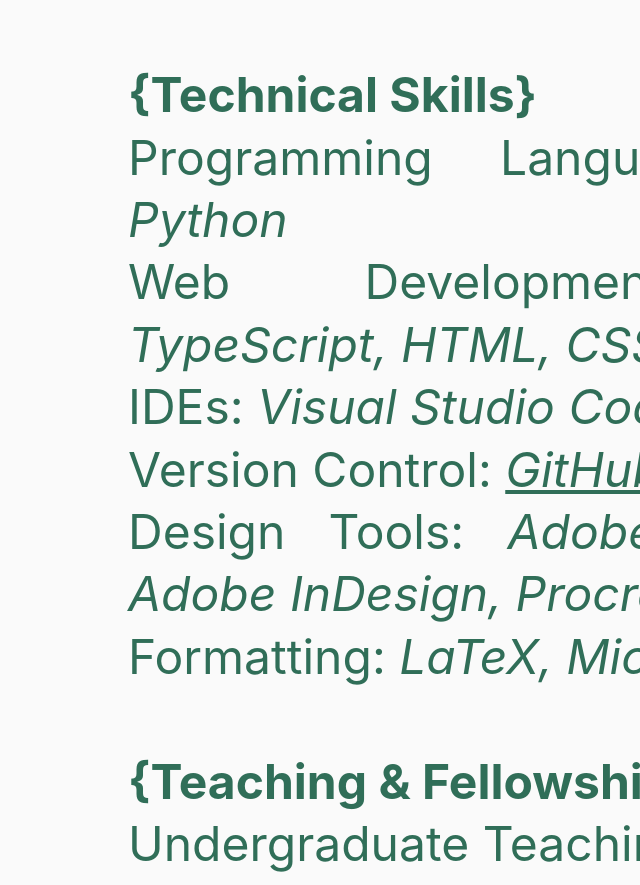
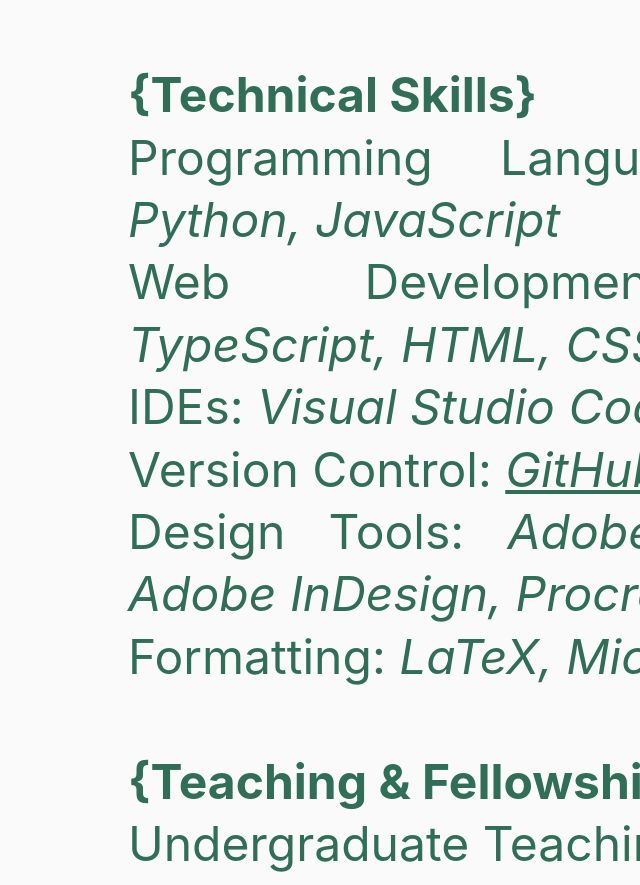
Before and after one commit to michelle-ding/michelle-ding.github.io, a React (Create React App) app: page / in a window 1280 px wide. Shown: the part 5626-6511 px from the top of the page, without its empty margins (640-1280 px from the left). Built offline with nearby package versions, Linux system fonts and the light colour scheme.

Commit message:
languages

```diff
--- a/src/Body.tsx
+++ b/src/Body.tsx
@@ -100,7 +100,7 @@
         <div className="techskills" id="Technical">
             <b id="header">{'{Technical Skills}'}</b>
             <br></br>
-            {makeTechDiv("Programming Languages", "Java, Python")}
+            {makeTechDiv("Programming Languages", "Java, Python, JavaScript")}
             <br></br>
             {makeTechDiv("Web Development", "React, TypeScript, HTML, CSS")}
             <br></br>
```
